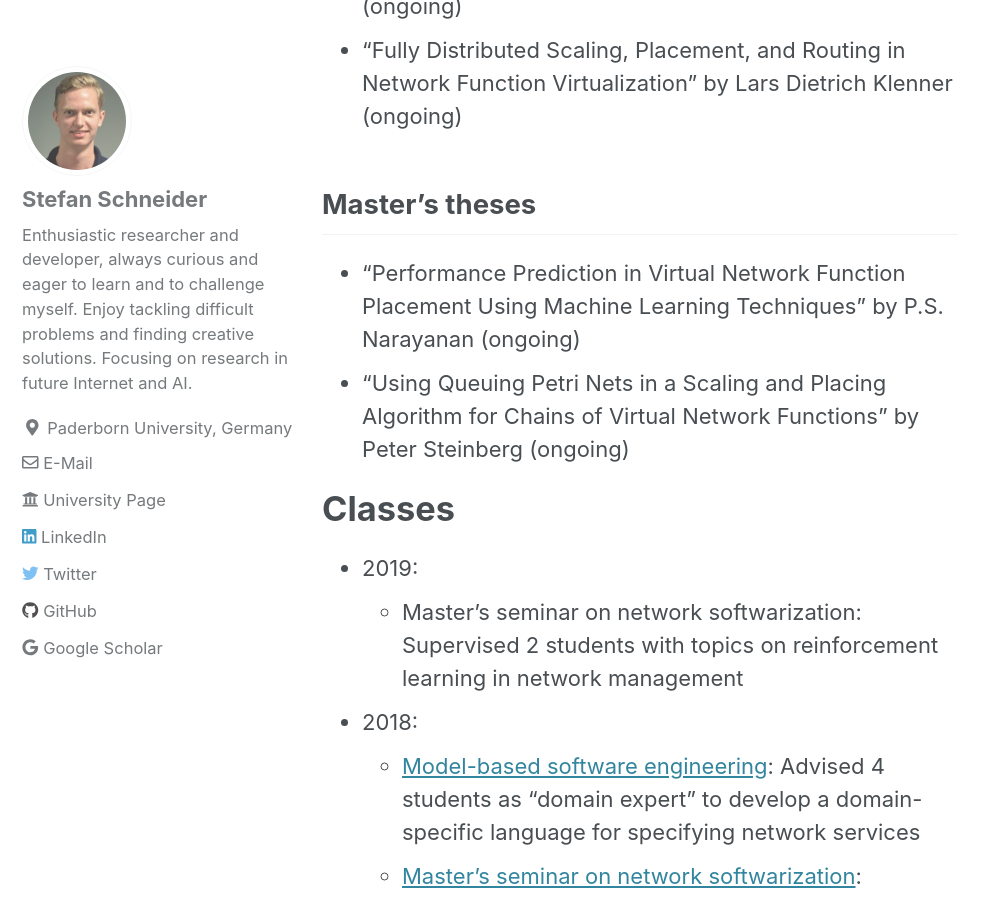
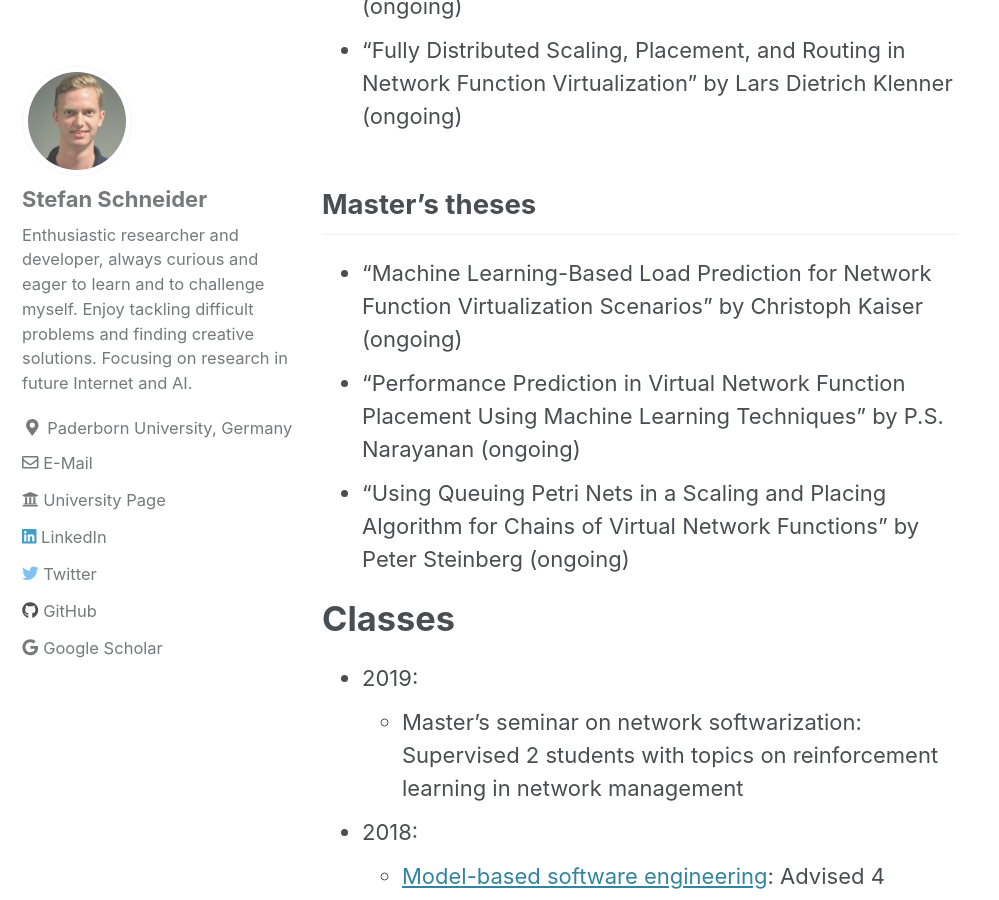
Before and after one commit to stefanbschneider/stefanbschneider.github.io, a Jekyll site: the page built from _pages/teaching.md, in a window 1280 px wide and 900 px high, scrolled down 1512 px. Shown: the whole window, without its empty margins (0-999 px from the left). Built offline with Jekyll 4.4.1, drawn with Linux system fonts in a browser that asks for light colours; cached includes are drawn as plain includes; nearby versions of some CDN libraries.

Commit message:
added ma thesis

```diff
--- a/_pages/teaching.md
+++ b/_pages/teaching.md
@@ -28,6 +28,7 @@ Since my PhD position is currently entirely funded through the [European H2020 p
 
 ## Master's theses
 
+* "Machine Learning-Based Load Prediction for Network Function Virtualization Scenarios" by Christoph Kaiser (ongoing)
 * "Performance Prediction in Virtual Network Function Placement Using Machine Learning Techniques" by P.S. Narayanan (ongoing)
 * "Using Queuing Petri Nets in a Scaling and Placing Algorithm for Chains of Virtual Network Functions" by Peter Steinberg (ongoing)
 
```
